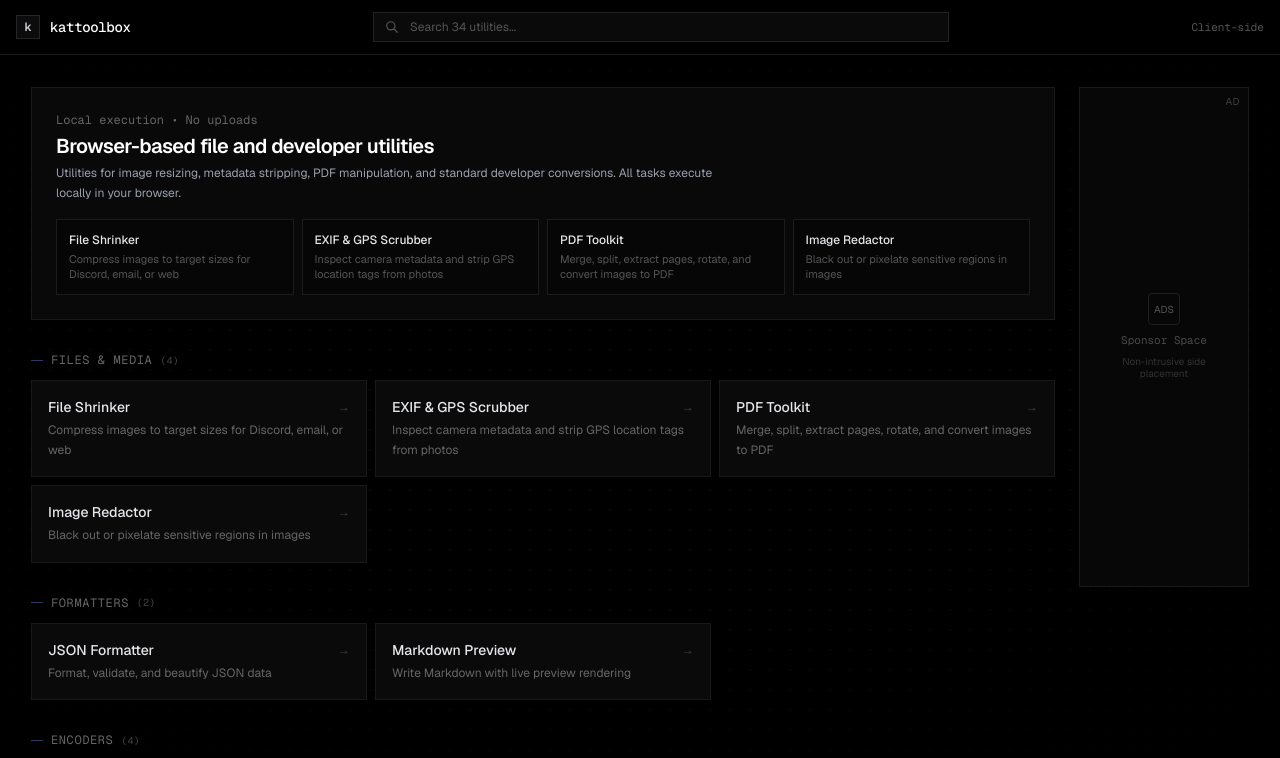
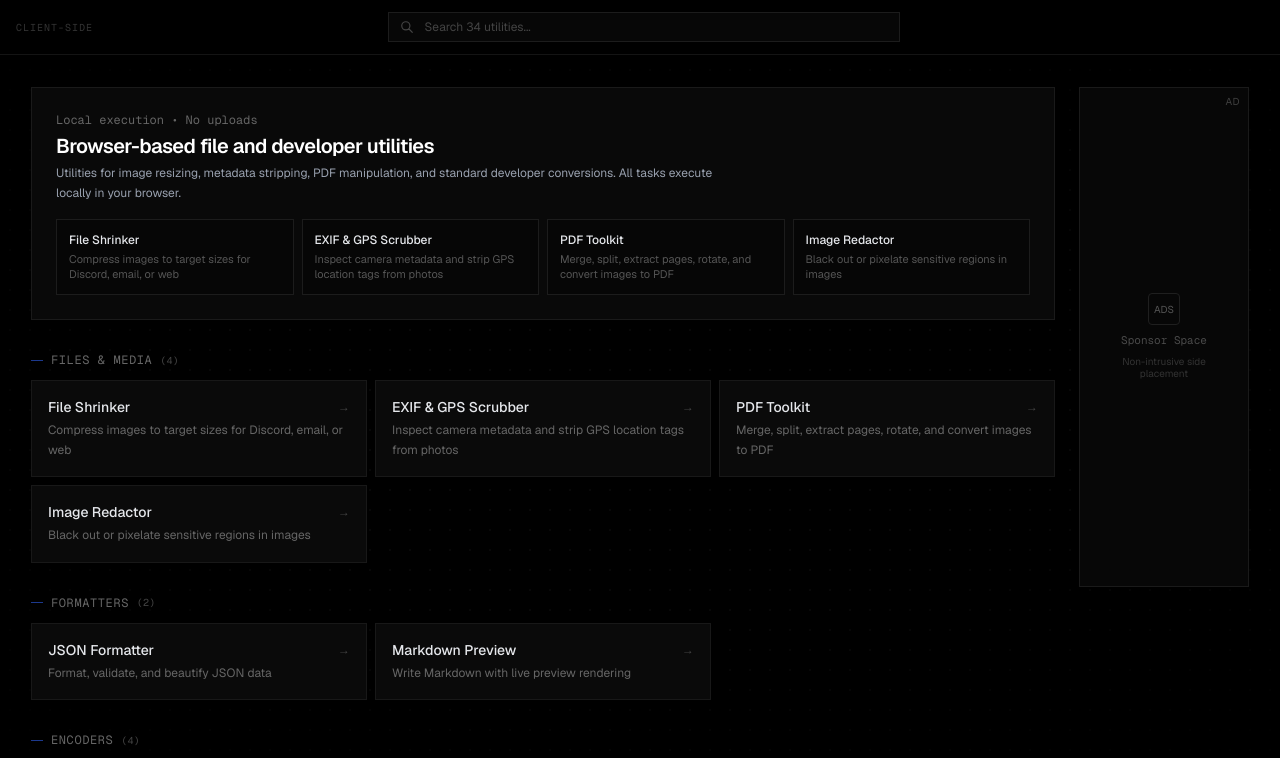
Before and after one commit to oiupoyt/kattoolbox, a Next.js app: page / in a window 1280 px wide. Shown: the top 758 px of the page. Built offline with nearby package versions, Linux system fonts and the light colour scheme.

Commit message:
style: remove brand text and icon, position grayed out client-side tag in corner

```diff
--- a/src/components/Header.tsx
+++ b/src/components/Header.tsx
@@ -18,22 +18,21 @@ export default function Header() {
     : [];
 
   return (
-    <header className="relative z-20 border-b border-[#1a1a1a] bg-black/90 backdrop-blur-md sticky top-0">
+    <header className="relative z-20 border-b border-[#141414] bg-black/90 backdrop-blur-md sticky top-0">
       <div className="mx-auto max-w-7xl px-4 py-3 flex items-center justify-between gap-4">
-        {/* Brand */}
-        <Link href="/" className="flex items-center gap-2.5 shrink-0 group">
-          <span className="w-6 h-6 border border-[#262626] bg-[#0c0c0c] flex items-center justify-center text-xs font-mono font-semibold text-gray-300 group-hover:border-blue-500 transition-colors">
-            k
-          </span>
-          <span className="font-mono text-sm font-medium text-white tracking-tight group-hover:text-blue-400 transition-colors">
-            kattoolbox
-          </span>
+        {/* Corner Client-Side indicator linking home */}
+        <Link
+          href="/"
+          className="text-[10px] font-mono uppercase tracking-widest text-[#333] hover:text-[#555] transition-colors shrink-0 select-none"
+          title="Return to index"
+        >
+          client-side
         </Link>
 
-        {/* Search */}
-        <div className="relative flex-1 max-w-xl">
+        {/* Centered Search Bar */}
+        <div className="relative flex-1 max-w-lg mx-auto">
           <svg
-            className="absolute left-3 top-1/2 -translate-y-1/2 h-3.5 w-3.5 text-[#555]"
+            className="absolute left-3 top-1/2 -translate-y-1/2 h-3.5 w-3.5 text-[#444]"
             fill="none"
             stroke="currentColor"
             viewBox="0 0 24 24"
@@ -50,33 +49,31 @@ export default function Header() {
             }}
             onFocus={() => setShowResults(true)}
             onBlur={() => setTimeout(() => setShowResults(false), 200)}
-            className="w-full border border-[#222] bg-[#0a0a0a] pl-9 pr-3 py-1.5 text-xs text-gray-200 placeholder-[#555] outline-none focus:border-blue-600 transition-colors"
+            className="w-full border border-[#1c1c1c] bg-[#070707] pl-9 pr-3 py-1.5 text-xs text-gray-200 placeholder-[#444] outline-none focus:border-[#333] transition-colors"
           />
 
           {showResults && filtered.length > 0 && (
-            <div className="absolute left-0 right-0 top-full mt-1 max-h-80 overflow-y-auto border border-[#222] bg-[#0c0c0c] shadow-2xl z-50 divide-y divide-[#161616]">
+            <div className="absolute left-0 right-0 top-full mt-1 max-h-80 overflow-y-auto border border-[#1f1f1f] bg-[#090909] shadow-2xl z-50 divide-y divide-[#141414]">
               {filtered.map((tool) => (
                 <Link
                   key={tool.slug}
                   href={`/tools/${tool.slug}`}
-                  className="flex items-center justify-between px-3.5 py-2 text-xs text-gray-300 hover:bg-[#161616] hover:text-blue-400 transition-colors"
+                  className="flex items-center justify-between px-3.5 py-2 text-xs text-gray-300 hover:bg-[#121212] hover:text-blue-400 transition-colors"
                   onClick={() => {
                     setQuery("");
                     setShowResults(false);
                   }}
                 >
                   <span className="font-medium text-gray-200">{tool.name}</span>
-                  <span className="text-[11px] text-[#666] truncate ml-3">{tool.description}</span>
+                  <span className="text-[11px] text-[#555] truncate ml-3">{tool.description}</span>
                 </Link>
               ))}
             </div>
           )}
         </div>
 
-        {/* Subtitle label */}
-        <div className="hidden md:flex items-center text-[11px] text-[#555] font-mono">
-          <span>Client-side</span>
-        </div>
+        {/* Balancer spacing for desktop layout */}
+        <div className="w-[70px] hidden sm:block shrink-0" />
       </div>
     </header>
   );
```
